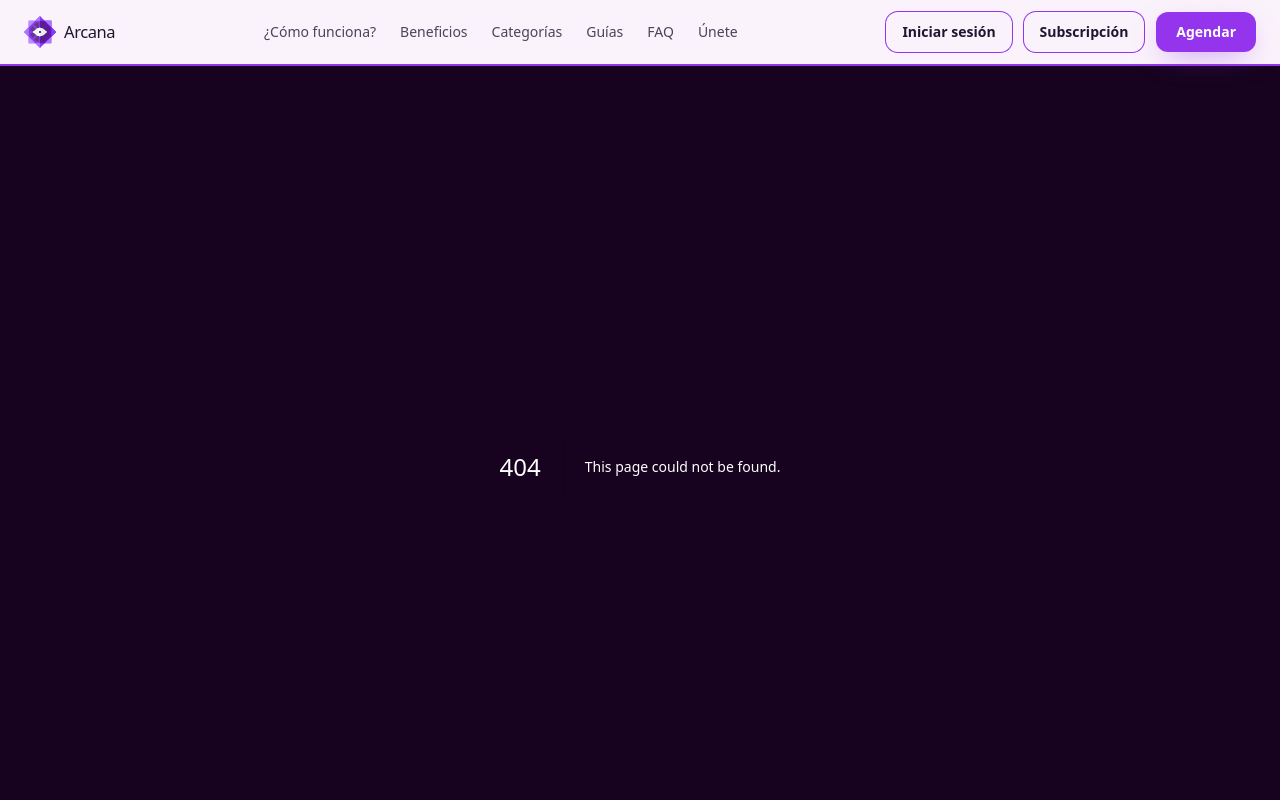
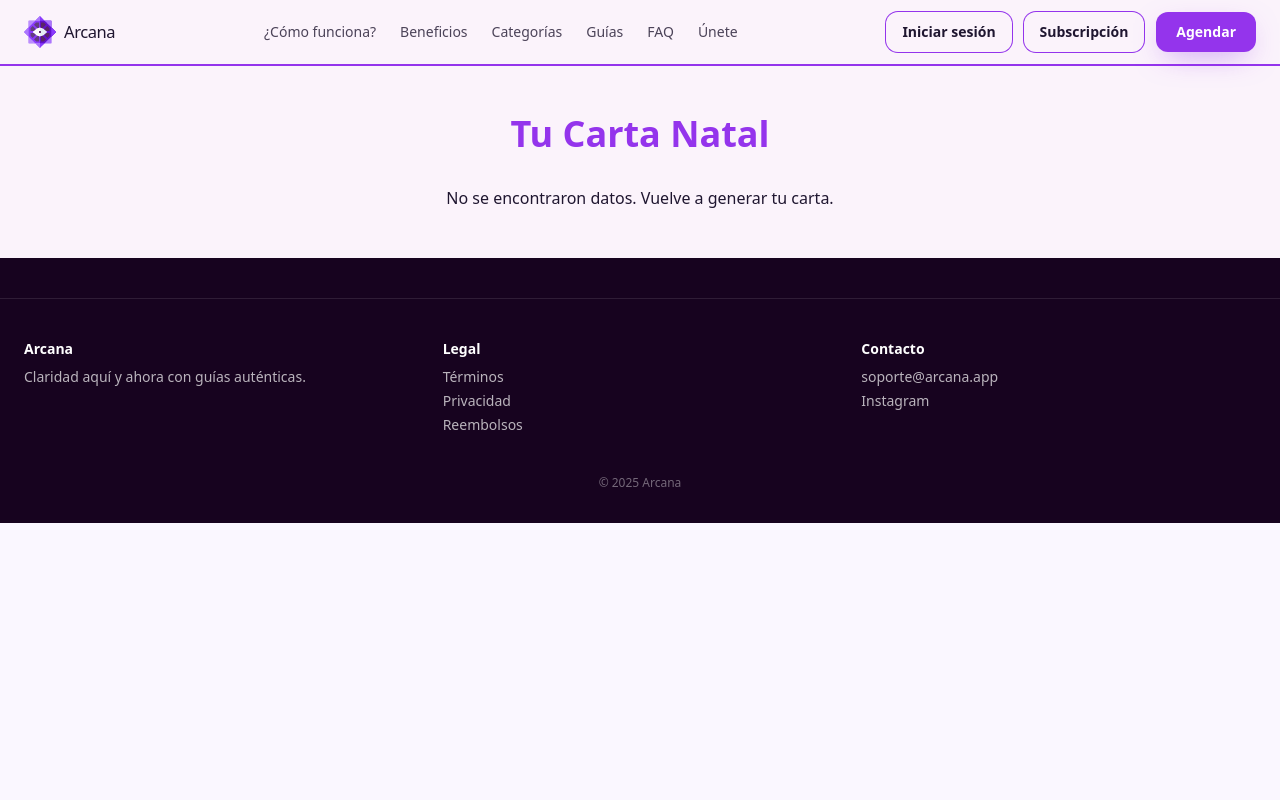
Before and after one commit to arcana302-art/arcana-v2, a Next.js app: page /carta-natal/resultado in a window 1280 px wide. Before the commit this address had no page. Shown: the top 800 px of the page. Built offline with nearby package versions, Linux system fonts and the light colour scheme.

Commit message:
Create page.tsx

```diff
--- /dev/null
+++ b/app/carta-natal/resultado/page.tsx
@@ -0,0 +1,41 @@
+'use client';
+
+import { useSearchParams } from 'next/navigation';
+
+export default function ResultadoCartaNatal() {
+  const params = useSearchParams();
+  const data = params.get("data");
+
+  const resultado = data ? JSON.parse(data) : null;
+
+  return (
+    <section className="py-12 bg-[#FBF3FB] text-[#1f1630]">
+      <div className="max-w-3xl mx-auto px-4 text-center">
+        <h2 className="text-3xl sm:text-4xl font-semibold mb-8 text-[#9434ec]">
+          Tu Carta Natal
+        </h2>
+
+        {!resultado && (
+          <p>No se encontraron datos. Vuelve a generar tu carta.</p>
+        )}
+
+        {resultado && (
+          <div className="flex flex-col gap-4">
+            {Object.entries(resultado).map(([clave, val]: any) => (
+              <div
+                key={clave}
+                className="bg-white shadow-md p-4 rounded-lg border border-[#9434ec]/30 text-left"
+              >
+                <h4 className="text-lg font-semibold capitalize mb-2">
+                  {clave}
+                </h4>
+                <p>Signo: {val.signo}</p>
+                <p>Grado: {val.grado}°</p>
+              </div>
+            ))}
+          </div>
+        )}
+      </div>
+    </section>
+  );
+}
```
